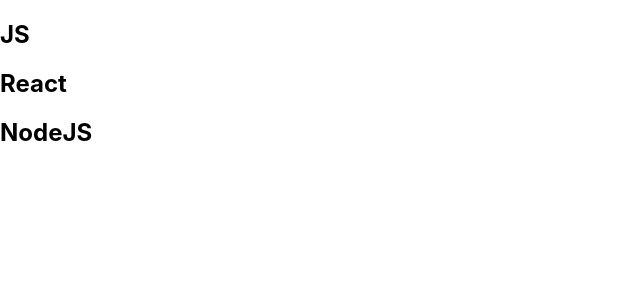
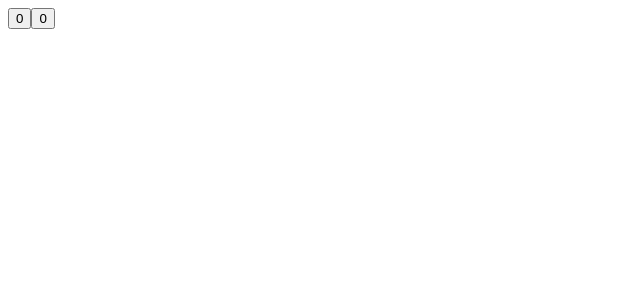
Before and after one commit to MichaelZolotov77/Nepom_react_block_7, a React (Create React App) app: page / in a window 1280 px wide. Shown: the top 300 px of the page, without its empty margins (0-640 px from the left). Built offline with nearby package versions, Linux system fonts and the light colour scheme.

Commit message:
useCallback, useMemo начальный код

```diff
--- a/src/App.js
+++ /dev/null
@@ -1,13 +0,0 @@
-// import { State } from "./hooks/State";
-import { Context } from "./hooks/Context";
-import { Books } from "./components/Books";
-
-function App() {
-  return (
-    <Context>
-      <Books />
-    </Context>
-  );
-}
-
-export default App;
--- a/src/components/Book.jsx
+++ /dev/null
@@ -1,7 +0,0 @@
-import React, { useContext } from "react";
-import { CustomContext } from "../hooks/Context";
-
-export function Book(props) {
-  const { removeBook } = useContext(CustomContext);
-  return <h2 onClick={() => removeBook(props.id)}>{props.title}</h2>;
-}
--- a/src/components/Books.jsx
+++ /dev/null
@@ -1,16 +0,0 @@
-import React, { useContext } from "react";
-import { CustomContext } from "../hooks/Context";
-
-import { Book } from "./Book";
-
-export function Books() {
-  const { books = [] } = useContext(CustomContext);
-  console.log(books);
-  return (
-    <div className="books">
-      {books.map((book) => {
-        return <Book key={book.id} {...book} />;
-      })}
-    </div>
-  );
-}
--- a/src/hooks/Context.jsx
+++ /dev/null
@@ -1,31 +0,0 @@
-import React, { createContext, useState } from "react";
-
-export const CustomContext = createContext();
-
-export const Context = (props) => {
-  const [books, setBooks] = useState([
-    { id: 1, title: "JS" },
-    { id: 2, title: "React" },
-    { id: 3, title: "NodeJS" },
-  ]);
-
-  const addBook = (book) => {
-    setBooks([book, ...books]);
-  };
-
-  const removeBook = (id) => {
-    setBooks(books.filter((book) => book.id !== id));
-  };
-
-  const value = {
-    books,
-    addBook,
-    removeBook,
-  };
-
-  return (
-    <CustomContext.Provider value={value}>
-      {props.children}
-    </CustomContext.Provider>
-  );
-};
--- a/src/index.js
+++ b/src/index.js
@@ -1,11 +1,24 @@
-import React from "react";
-import ReactDOM from "react-dom/client";
-import "./index.css";
-import App from "./App";
+import React, { useState, useCallback } from "react";
+import ReactDOM from "react-dom";
 
-const root = ReactDOM.createRoot(document.getElementById("root"));
-root.render(
-  <React.StrictMode>
-    <App />
-  </React.StrictMode>
-);
+function CountButton({ onClick, count }) {
+  console.log("render", count);
+  return <button onClick={onClick}>{count}</button>;
+}
+
+function DualCounter() {
+  const [count1, setCount1] = useState(0);
+  const increment1 = useCallback(() => setCount1((c) => c + 1), []);
+
+  const [count2, setCount2] = useState(0);
+  const increment2 = useCallback(() => setCount2((c) => c + 1), []);
+
+  return (
+    <>
+      <CountButton count={count1} onClick={increment1} />
+      <CountButton count={count2} onClick={increment2} />
+    </>
+  );
+}
+
+ReactDOM.render(<DualCounter />, document.querySelector("#root"));
```
Also changed, not shown: src/hooks/Effect.jsx (deleted, +0 -27 lines), src/hooks/State.jsx (deleted, +0 -42 lines).
